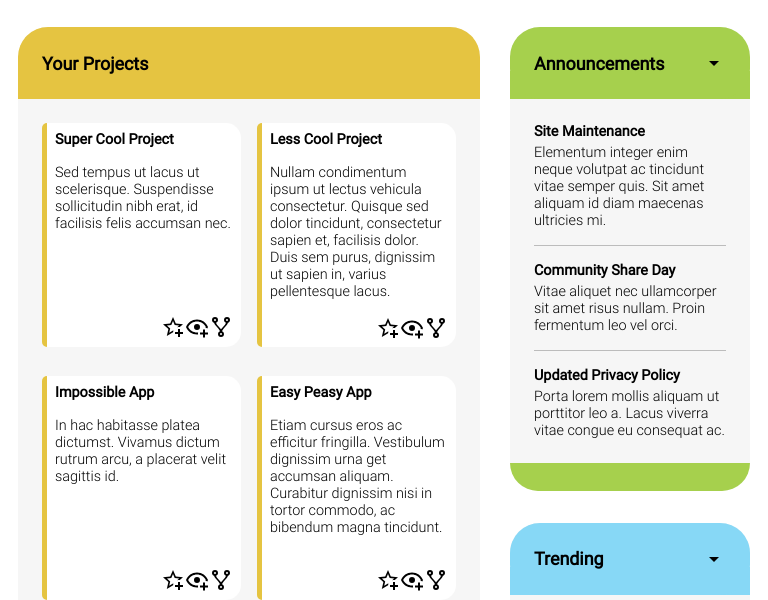
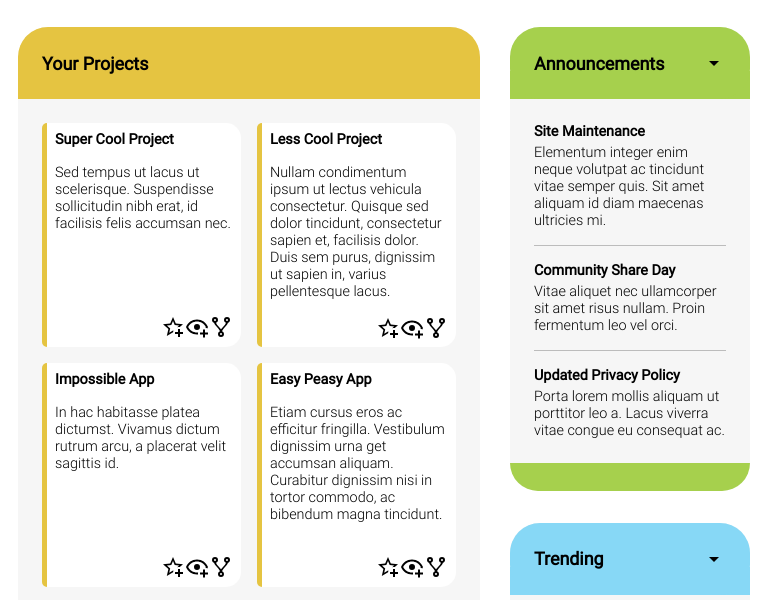
Before and after one commit to Cedrus32/Admin-Dashboard, a plain HTML site: page index.html in a window 768 px wide. Shown: the part 217-817 px from the top of the page. Drawn offline with Linux system fonts and the light colour scheme.

Commit message:
Final tweaks to responsivity

```diff
--- a/index.html
+++ b/index.html
@@ -275,6 +275,8 @@
 
         </div>
 
+        <div style='height: 1px; background-color: red; margin: -17px'></div>
+
         <script src='./script.js' async></script>
     </body>
 </html>
--- a/reset.css
+++ b/reset.css
@@ -9,7 +9,7 @@
 * {
     padding: 0px; margin: 0px;
 
-    line-height: 1.15;
+    line-height: 1.15rem;
     -webkit-text-size-adjust: 100%;
     -ms-text-size-adjust: 100%;
     font-size: 100%;
--- a/style.css
+++ b/style.css
@@ -287,7 +287,7 @@ nav img,
         .proj-cards {
             display: grid;
             grid-auto-rows: auto;
-            grid-template-columns: repeat(auto-fit, minmax(12rem, 1fr));
+            grid-template-columns: repeat(auto-fit, 1fr);
             gap: 1rem;
 
             padding: 0px var(--item-padding);
@@ -487,7 +487,7 @@ nav img,
         --header1-height: 2fr;
         --header2-height: 1fr;
         --nav-height: 1fr;
-        --content-height: 6fr;
+        --content-height: 1fr;
 
         --primary-width: 7fr;
         --secondary-width: 3fr;
@@ -503,6 +503,29 @@ nav img,
                              'primary-content    secondary-content';
         gap: 10px;
     }
+
+    .primary-content {
+        grid-template: 1fr / auto;
+        margin-bottom: -10px;
+    }
+
+        main {
+            grid-template: max-content max-content 1fr / auto;
+        }
+
+            .proj-cards {
+                display: grid;
+                grid-auto-rows: auto;
+                grid-template-columns: repeat(auto-fit, minmax(12rem, 1fr));
+                gap: 1rem;
+
+                padding: 0px var(--item-padding);
+            }
+
+            main .spacer {
+                align-self: end;
+            }
+
 }
 
 /* DESKTOP -------------------- */
@@ -648,6 +671,15 @@ nav img,
             grid-template: max-content max-content 1fr / auto;
         }
 
+            .proj-cards {
+                display: grid;
+                grid-auto-rows: auto;
+                grid-template-columns: repeat(auto-fit, minmax(12rem, 1fr));
+                gap: 1rem;
+
+                padding: 0px var(--item-padding);
+            }
+
             main .spacer {
                 align-self: end;
             }
```
